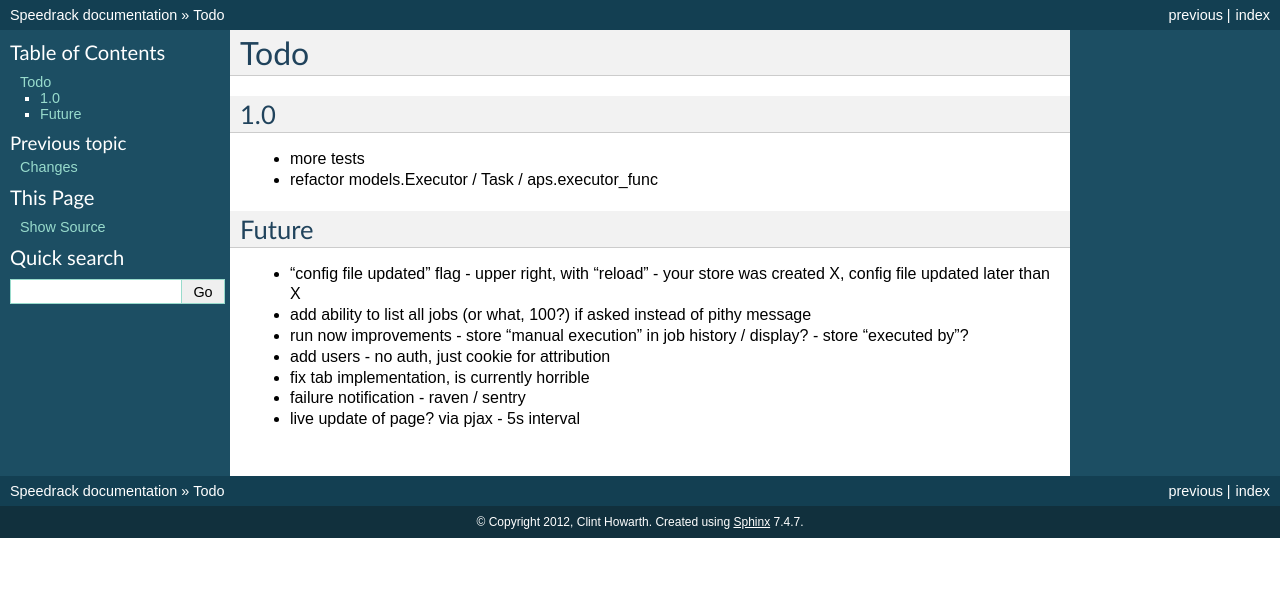
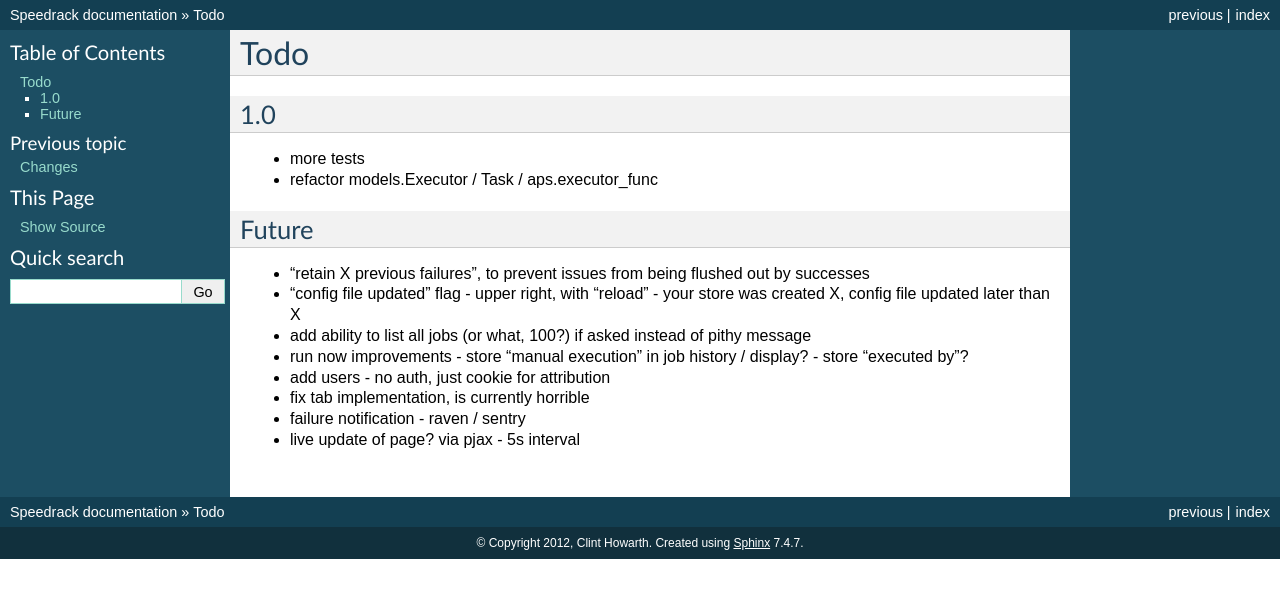
Before and after one commit to V-E-O/speedrack, a Sphinx documentation site: the page built from docs/todo.rst, in a window 1280 px wide. Shown: the top 598 px of the page. Built offline with Sphinx 7.4.7, drawn with Linux system fonts in a browser that asks for light colours.

Commit message:
add next target

```diff
--- a/docs/todo.rst
+++ b/docs/todo.rst
@@ -11,6 +11,7 @@ Todo
 Future
 ------
 
+- "retain X previous failures", to prevent issues from being flushed out by successes
 - "config file updated" flag
   - upper right, with "reload"
   - your store was created X, config file updated later than X
```
